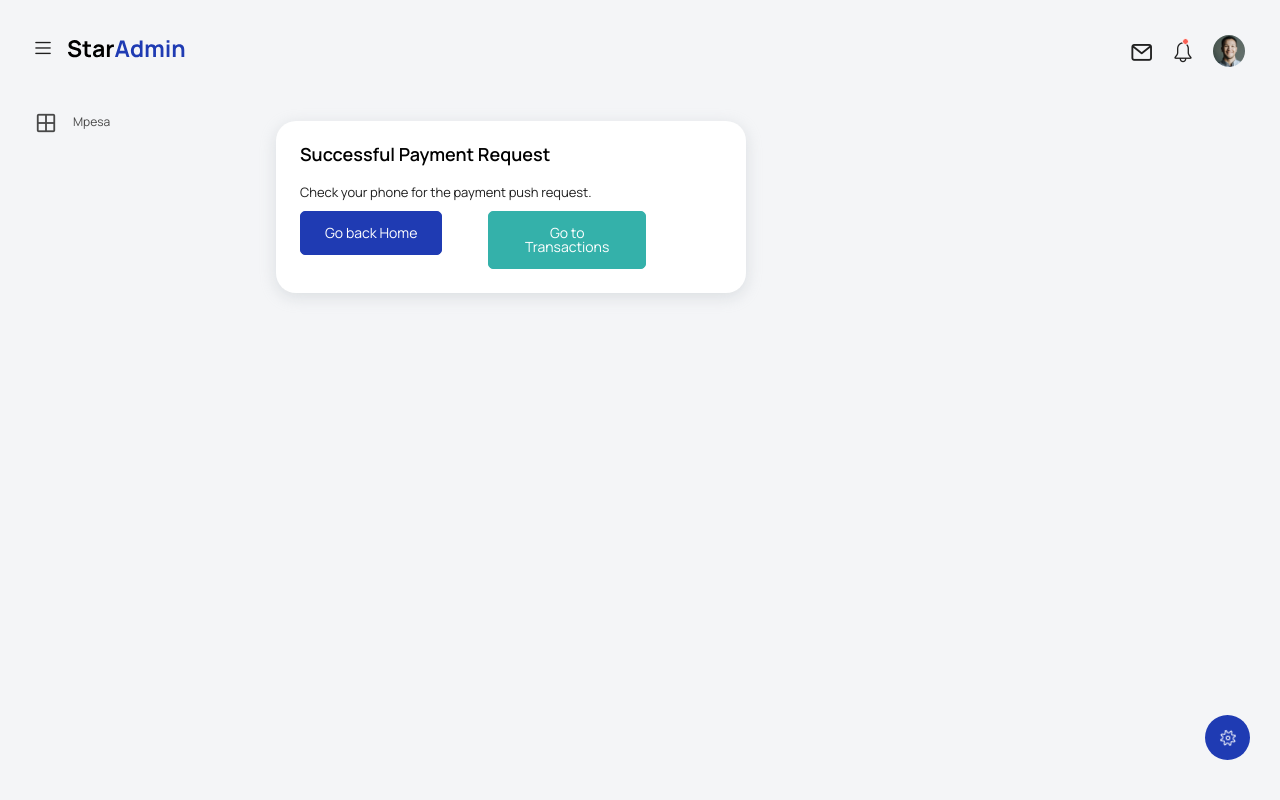
After one commit to hellen-22/Integrating-Mpesa-With-Django, a Django app: page /success in a window 1280 px wide. The commit adds this page. Run offline with Django 3.2, Linux system fonts and the light colour scheme; some libraries are stand-ins or nearby versions.

Commit message:
Response redirects

```diff
--- a/mpesa_payment/templates/mpesa.html
+++ b/mpesa_payment/templates/mpesa.html
@@ -31,6 +31,6 @@
     <!-- content-wrapper ends -->
     <!-- partial:../../partials/_footer.html -->
 
-  </div>
+</div>
 
 {% endblock content %}
--- /dev/null
+++ b/mpesa_payment/templates/success.html
@@ -0,0 +1,30 @@
+{% extends 'base.html' %}
+{% block content %}
+<div class="main-panel">
+    <div class="content-wrapper">
+      <div class="row">
+        <div class="col-md-6 grid-margin stretch-card">
+          <div class="card">
+            <div class="card-body">
+              <h4 class="card-title">Successful payment request</h4>
+              <p>Check your phone for the payment push request.</p>
+              <div class="row">
+                <div class="col-md-5">
+                    <a href="{% url 'mpesa' %}" class="btn btn-primary">Go back Home</a>
+                </div>
+                <div class="col-md-5">
+                    <a href="{% url 'transactions'%}" class="btn btn-success">Go to Transactions</a>
+                </div>
+              </div>
+
+            </div>
+          </div>
+        </div>
+
+      </div>
+    </div>
+    <!-- content-wrapper ends -->
+    <!-- partial:../../partials/_footer.html -->
+
+</div>
+{% endblock content %}
--- a/mpesa_payment/urls.py
+++ b/mpesa_payment/urls.py
@@ -9,5 +9,7 @@ urlpatterns = [
     path('', views.mpesa_payment, name='mpesa'),
     #path('callback', views.stk_push_callback, name='callback'),
     path('transaction', views.saving_transactions, name='transactions'),
-    path("", include(router.urls))
+    path("", include(router.urls)),
+    path("success", views.successful_redirect, name="success"),
+    path("failed", views.failed_redirect, name='failed'),
 ]
--- a/mpesa_payment/views.py
+++ b/mpesa_payment/views.py
@@ -24,7 +24,7 @@ def mpesa_payment(request):
         amount = int(request.POST['amount'])
         account_reference = 'Ocrat POS Payment'
         transaction_desc = 'Payment'
-        callback_url = ""
+        callback_url = "https://mpesa.ocratsystems.co.ke/callback/"
 
         print(callback_url)
 
@@ -44,8 +44,11 @@ def mpesa_payment(request):
 
         response = cl.stk_push(phone_number=phone_number, amount=amount, account_reference=account_reference, transaction_desc=transaction_desc, callback_url=callback_url)
 
-        return HttpResponse(response)
 
+        if response.status_code == 200:
+            return redirect("success")
+
+        return redirect("failed")
 
     else:
         return render(request, 'mpesa.html')
@@ -62,6 +65,14 @@ def saving_transactions(request):
     return render(request, 'response.html', context)
 
 
+def successful_redirect(request):
+    return render(request, "success.html")
+
+
+def failed_redirect(request):
+    return render(request, "failed.html")
+
+
 
 class MpesaViewSet(ModelViewSet):
     queryset = MpesaResponseBody.objects.all()
@@ -76,20 +87,20 @@ class MpesaViewSet(ModelViewSet):
         if body:
             mpesa = MpesaResponseBody.objects.create(body=body)
 
-            # mpesa_body = mpesa.body
+            mpesa_body = mpesa.body
 
-            # if mpesa_body['stkCallback']['ResultCode'] == 0:
-            #     payment = TransactionCallbacks(
-            #         checkout_request_id = mpesa_body['stkCallback']['CheckoutRequestID'],
-            #         merchant_request_id = mpesa_body['stkCallback']['MerchantRequestID'],
-            #         amount = mpesa_body['stkCallback']['CallbackMetadata']['Item'][0]["Value"],
-            #         mpesa_receipt_no = mpesa_body['stkCallback']['CallbackMetadata']['Item'][1]["Value"],
-            #         phone_number = mpesa_body['stkCallback']['CallbackMetadata']['Item'][-1]["Value"],
-            #     )
-            #     payment.save()
+            if mpesa_body['stkCallback']['ResultCode'] == 0:
+                payment = TransactionCallbacks(
+                    checkout_request_id = mpesa_body['stkCallback']['CheckoutRequestID'],
+                    merchant_request_id = mpesa_body['stkCallback']['MerchantRequestID'],
+                    amount = mpesa_body['stkCallback']['CallbackMetadata']['Item'][0]["Value"],
+                    mpesa_receipt_no = mpesa_body['stkCallback']['CallbackMetadata']['Item'][1]["Value"],
+                    phone_number = mpesa_body['stkCallback']['CallbackMetadata']['Item'][-1]["Value"],
+                )
+                payment.save()
 
-            # else:
-            #     pass
+            else:
+                pass
 
             return Response({"message": "Transaction Successful!!"}, status=status.HTTP_201_CREATED)
         return Response({"failed": "Transaction Failed"}, status=status.HTTP_400_BAD_REQUEST)
```
Also changed, not shown: mpesa_payment/templates/failed.html (added, +27 -0 lines).
